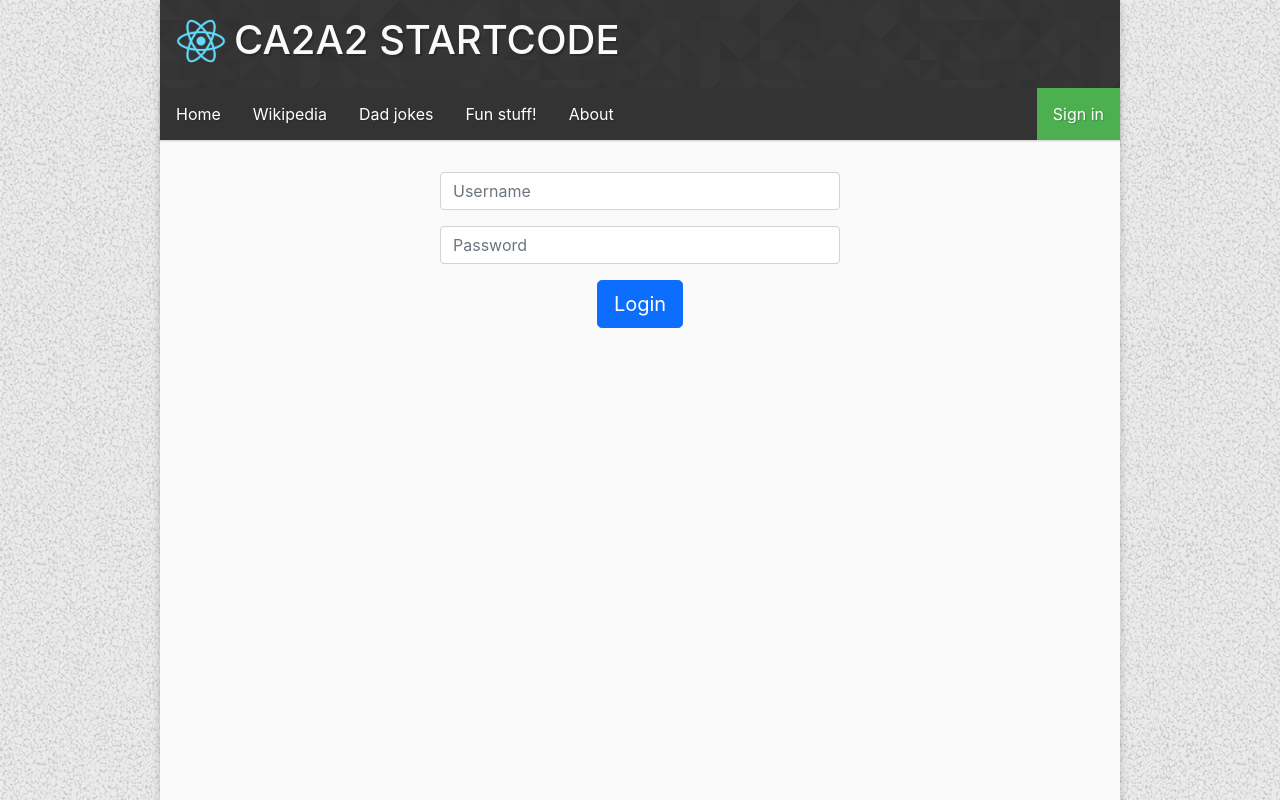
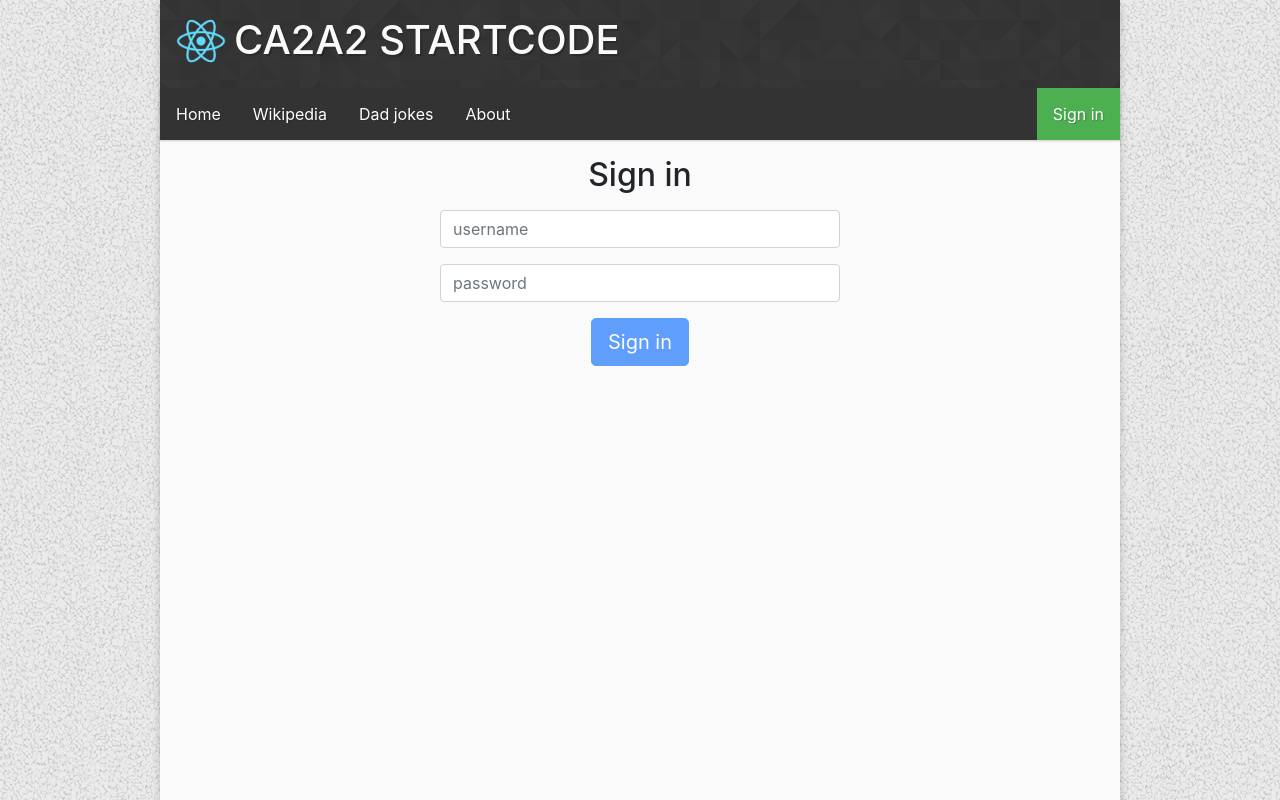
Before and after one commit to pantertanter/CA2A2-FRONTEND, a React (Create React App) app: page /login in a window 1280 px wide. Built offline with nearby package versions, Linux system fonts and the light colour scheme.

Commit message:
add nav components

```diff
--- a/src/App.js
+++ b/src/App.js
@@ -2,7 +2,7 @@ import { Routes, Route, useNavigate } from "react-router-dom";
 import { useState } from "react";
 import { Container } from "react-bootstrap";
 import userFacade from "./auth/userFacade";
-import NavBar from "./components/NavBar";
+import NavBar from "./components/nav/NavBar";
 import Hero from "./components/Hero";
 // PAGES:
 import HomePage from "./pages/HomePage";
@@ -42,7 +42,7 @@ export default function App() {
   }
 
   return (
-    <Container fluid="sm" className="headerMenuContent">
+    <Container fluid="sm" className="heroNavContent">
       <Hero />
       <NavBar loggedIn={loggedInState} user={userState} />
       <Container className="pageContent pt-3 pb-3" fluid="sm">
--- a/src/components/LoginForm.jsx
+++ b/src/components/LoginForm.jsx
@@ -2,12 +2,13 @@ import { useState } from "react";
 import { Button, Form, FormControl } from "react-bootstrap";
 
 export default function LoginForm({ login }) {
-    const [username, setUsernameValue] = useState();
-    const [password, setPasswordValue] = useState();
-
+    const [usernameValue, setUsernameValue] = useState();
+    const [passwordValue, setPasswordValue] = useState();
+    const [isLoggingIn, setIsLoggingIn] = useState();
     function submitLogin(event) {
         event.preventDefault();
-        login(username, password);
+        setIsLoggingIn(true);
+        login(usernameValue, passwordValue);
     }
 
     return <Form className="loginForm mt-3 m-auto" onSubmit={submitLogin}>
@@ -15,16 +16,16 @@ export default function LoginForm({ login }) {
             onChange={e => setUsernameValue(e.target.value)}
             className="mb-3"
             type="text"
-            placeholder="Username"
+            placeholder="username"
             id="username" />
 
         <FormControl
             onChange={e => setPasswordValue(e.target.value)}
             className="mb-3"
             type="password"
-            placeholder="Password"
+            placeholder="password"
             id="password" />
 
-        <Button type="submit" className="d-block btn-lg mb-3 mx-auto">Login</Button>
+        <Button className="d-block mx-auto" type="submit" size="lg" disabled={!usernameValue || !passwordValue || isLoggingIn}>{isLoggingIn ? '...' : 'Sign in'}</Button>
     </Form>
 }
--- a/src/components/NavBar.jsx
+++ /dev/null
@@ -1,45 +0,0 @@
-import { NavLink } from "react-router-dom";
-
-export default function NavBar({ loggedIn, user }) {
-
-    function isActive({ isActive }) {
-        return isActive ? "active" : "";
-    }
-
-    return (
-        <ul className="header">
-            <li><NavLink
-                className={isActive}
-                to="/" end>Home</NavLink></li>
-            <li><NavLink
-                className={isActive}
-                to="/wikipedia">Wikipedia</NavLink></li>
-            <li><NavLink
-                className={isActive}
-                to="/dadjokes">Dad jokes</NavLink></li>
-            <li><NavLink
-                className={isActive}
-                to="/funstuff">Fun stuff!</NavLink></li>
-            {loggedIn && user.roles.includes("user") &&
-                <li><NavLink
-                    className={isActive}
-                    to="/user">user page</NavLink></li>}
-            {loggedIn && user.roles.includes("admin") &&
-                <li><NavLink
-                    className={isActive}
-                    to="/admin">admin page</NavLink></li>}
-            <li><NavLink
-                className={isActive}
-                to="/about">About</NavLink></li>
-            <div className="header_right">
-                {loggedIn
-                    ? <div>
-                        <li><span className="userInfo">{user.username}</span> <span className="badge bg-primary rounded-pill">{user.roles.join(", ")}</span></li>   {/* It's only a span to avoid bootstrap's <p> styling messing up the header */}
-                        <li><NavLink to="/logout">Sign out</NavLink></li>
-                    </div>
-                    : <li><NavLink className={isActive} to="/login">Sign in</NavLink></li>
-                }
-            </div>
-        </ul>
-    );
-}
--- /dev/null
+++ b/src/components/nav/LoginNavItems.jsx
@@ -0,0 +1,17 @@
+import { NavLink } from "react-router-dom";
+
+export default function LoginNavItems({ user, loggedIn }) {
+    function isActive({ isActive }) {
+        return isActive ? "activeNavItem" : "";
+    }
+
+    return (<div className="navBarRight">
+        {loggedIn
+            ? <div>
+                <li><span className="userInfo">{user.username}</span> <span className="badge bg-primary rounded-pill">{user.roles.join(", ")}</span></li>
+                <li><NavLink to="/logout">Sign out</NavLink></li>
+            </div>
+            : <li><NavLink className={isActive} to="/login">Sign in</NavLink></li>
+        }
+    </div>);
+}
--- /dev/null
+++ b/src/components/nav/NavBar.jsx
@@ -0,0 +1,20 @@
+
+import NavItem from "./NavItem";
+import PrivateNavItem from "./PrivateNavItem";
+import LoginNavItems from "./LoginNavItems";
+
+export default function NavBar({ loggedIn, user }) {
+
+    return (
+        <ul className="navBar">
+            <NavItem to="/" text="Home" />
+            <NavItem to="/wikipedia" text="Wikipedia" />
+            <NavItem to="/dadjokes" text="Dad jokes" />
+            <PrivateNavItem to="/funstuff" text="Fun stuff!" allowedRole="any" user={user} />
+            <PrivateNavItem to="/user" text="user page" allowedRole="user" user={user} />
+            <PrivateNavItem to="admin" text="admin page" allowedRole="admin" user={user} />
+            <NavItem to="/about" text="About" />
+            <LoginNavItems user={user} loggedIn={loggedIn} />
+        </ul>
+    );
+}
--- /dev/null
+++ b/src/components/nav/NavItem.jsx
@@ -0,0 +1,14 @@
+import { NavLink } from "react-router-dom";
+
+export default function NavItem({ to, text }) {
+    function isActive({ isActive }) {
+        return isActive ? "activeNavItem" : "";
+    }
+
+    return (
+        <li><NavLink
+            className={isActive}
+            to={to} end>{text}</NavLink>
+        </li>
+    );
+}
--- /dev/null
+++ b/src/components/nav/PrivateNavItem.jsx
@@ -0,0 +1,18 @@
+import { NavLink } from "react-router-dom";
+
+export default function PrivateNavItem({ to, text, allowedRole, user }) {
+    function isActive({ isActive }) {
+        return isActive ? "active" : "";
+    }
+
+    function isAllowed() {
+        return user && (user.roles.includes(allowedRole) || allowedRole === "any");
+    }
+
+    return (
+        isAllowed() && <li><NavLink
+            className={isActive}
+            to={to} end>{text}</NavLink>
+        </li>
+    );
+}
--- a/src/index.css
+++ b/src/index.css
@@ -9,7 +9,7 @@
         font-family: source-code-pro, Menlo, Monaco, Consolas, 'Courier New', monospace;
     }
 
-    ul.header {
+    .navBar {
         list-style-type: none;
         margin: 0;
         padding: 0;
@@ -18,15 +18,15 @@
         box-shadow: 0 1px 2px rgba(0, 0, 0, 0.2);
     }
 
-    ul.header li {
+    .navBar li {
         float: left;
     }
 
-    ul.header div.header_right {
+    .navBar div.navBarRight {
         float: right;
     }
 
-    ul.header li a {
+    .navBar li a {
         display: block;
         color: white;
         text-align: center;
@@ -38,28 +38,28 @@
         transition: background-color 200ms ease-in-out;
     }
 
-    ul.header li .userInfo {
+    .navBar li .userInfo {
         display:block;
         color: white;
         padding: 14px 6px;
         float: left;
     }
 
-    ul.header li .badge {
+    .navBar li .badge {
         float:left;
         margin-top: 18px;
         margin-right:8px;
     }
 
 
-    ul.header li a:hover:not(.active) {
+    .navBar li a:hover:not(.activeNavItem) {
         background-color: #111;
         -webkit-transition: background-color 200ms ease-in-out;
         -ms-transition: background-color 200ms ease-in-out;
         transition: background-color 200ms ease-in-out;
     }
 
-    .active {
+    .activeNavItem {
         background-color: #4CAF50;
         -webkit-transition: background-color 200ms ease-in-out;
         -ms-transition: background-color 200ms ease-in-out;
@@ -78,7 +78,7 @@
         background-image: url("img/bg/prism.png");
     }
 
-    .headerMenuContent {
+    .heroNavContent {
         max-width: 960px !important;
         min-height: 100vh;
         padding: 0 !important;
--- a/src/pages/LoginPage.jsx
+++ b/src/pages/LoginPage.jsx
@@ -2,6 +2,8 @@ import LoginForm from "../components/LoginForm";
 
 export default function LoginPage({ login }) {
     return (
-    <LoginForm login={login} />
-    );
+        <>
+            <h2 align="center">Sign in</h2>
+            <LoginForm login={login} />
+        </>);
 }
```
